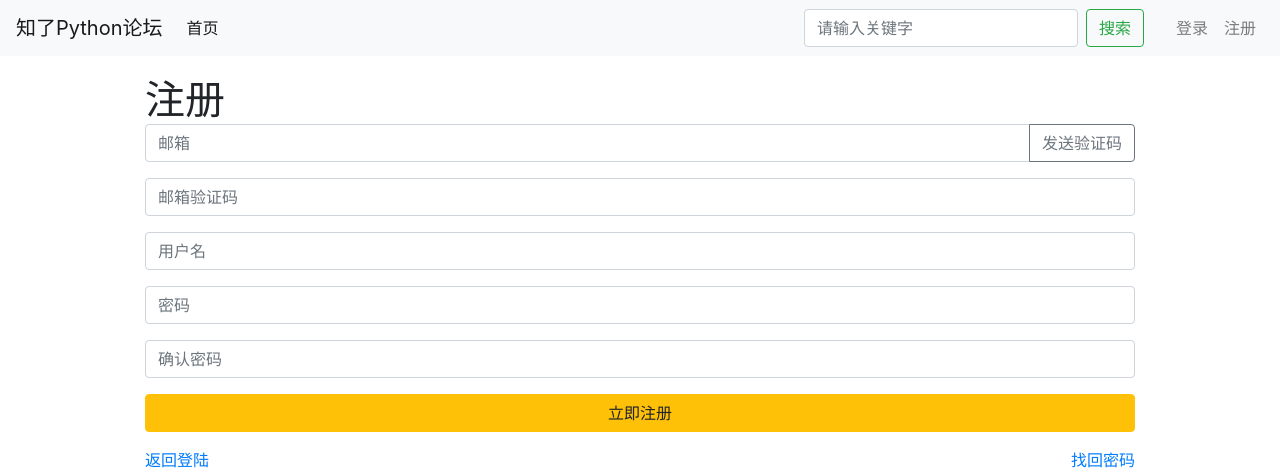
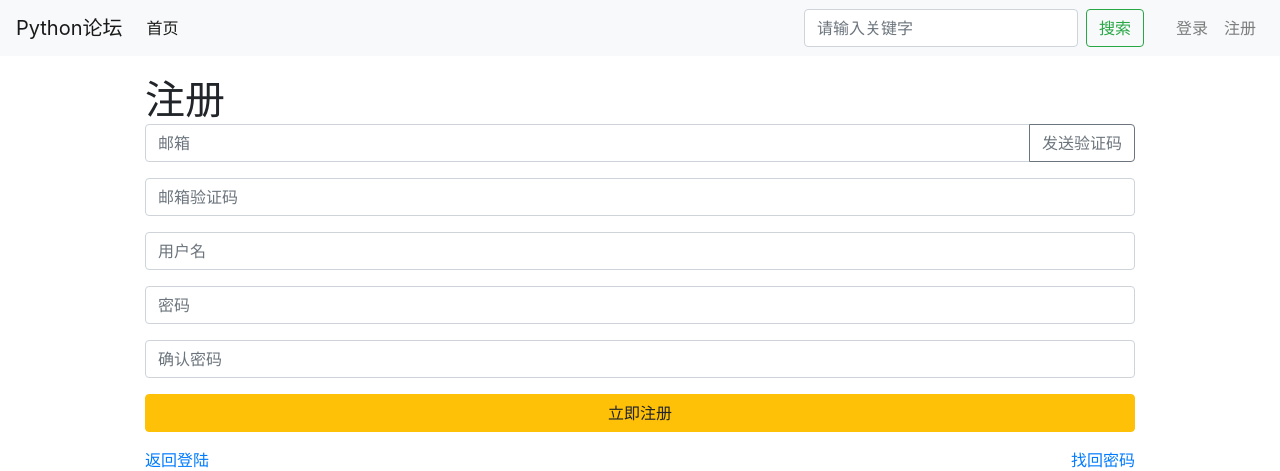
Before and after one commit to carrt123/forum, a Flask app: template templates/front/register.html in a window 1280 px wide. Shown: the top 471 px of the page. Run offline with Flask 3, Linux system fonts and the light colour scheme; the template is opened without the code that fills it, so the values that code supplies are empty; some libraries are stand-ins or nearby versions.

Commit message:
feat: 修改页面

```diff
--- a/templates/front/base.html
+++ b/templates/front/base.html
@@ -13,7 +13,7 @@
     </head>
 <body>
     <nav class="navbar navbar-expand-lg navbar-light bg-light">
-        <a class="navbar-brand" href="#">知了Python论坛</a>
+        <a class="navbar-brand" href="#">Python论坛</a>
         <button class="navbar-toggler" type="button" data-toggle="collapse" data-target="#navbarSupportedContent"
               aria-controls="navbarSupportedContent" aria-expanded="false" aria-label="Toggle navigation">
             <span class="navbar-toggler-icon"></span>
--- a/templates/front/register.html
+++ b/templates/front/register.html
@@ -1,7 +1,7 @@
 {% extends 'front/base.html' %}
 
 {% block title %}
-  知了课堂注册
+  注册
 {% endblock %}
 
 {% block head %}
```
